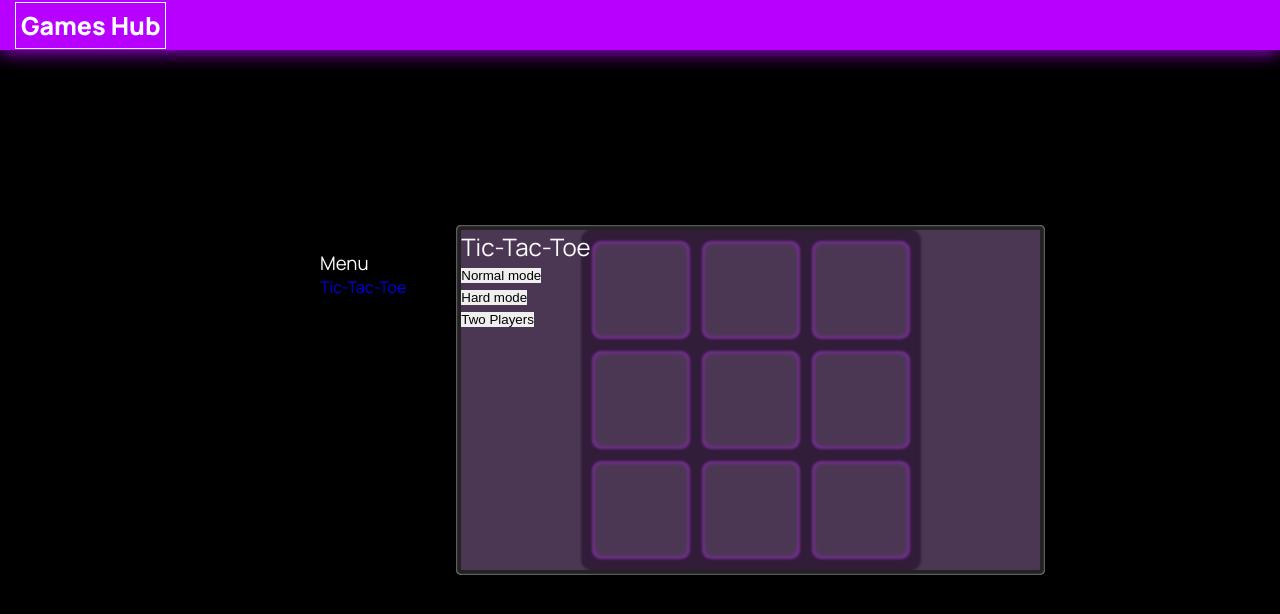
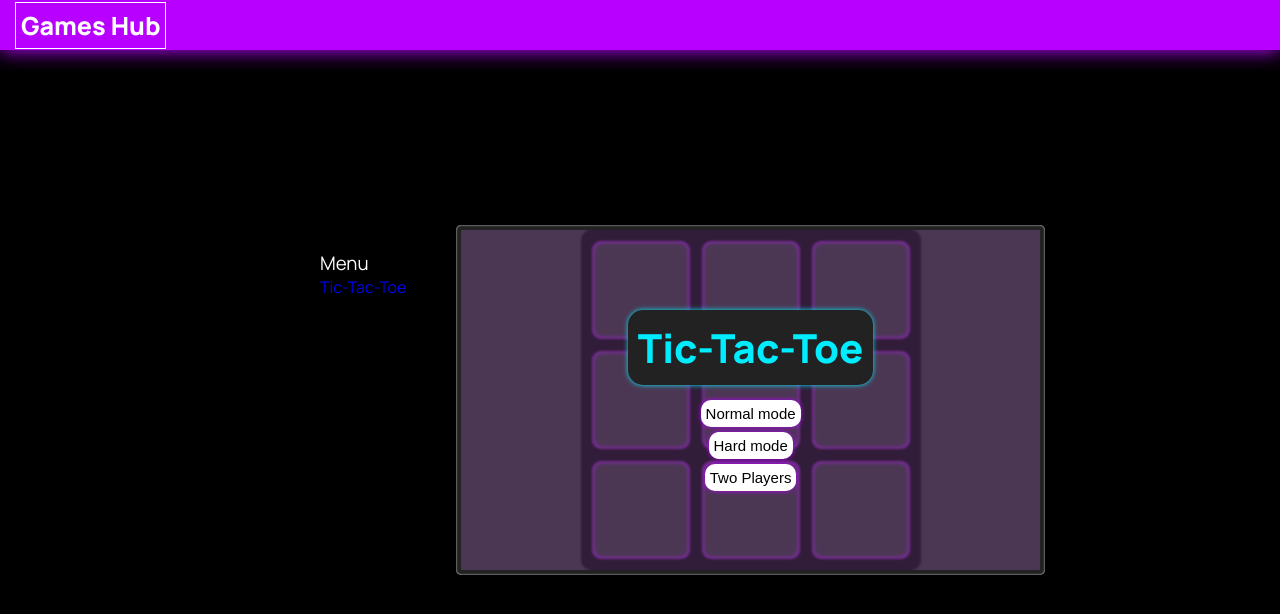
Before and after one commit to sykidaari/Proyecto-5.-Games-Hub, a website built with Vite: page index.html in a window 1280 px wide. Built offline with nearby package versions, Linux system fonts and the light colour scheme.

Commit message:
working on menus and options

```diff
--- a/src/_global.scss
+++ b/src/_global.scss
@@ -9,6 +9,8 @@ $theme-color-2: #000000;
 $theme-color-3: #222222;
 $theme-color-4: #b700ff;
 $theme-color-5: #00ecff;
+
+$menu-color: #db82ff39;
 
 // FONT SIZES
 $font-XXS: 10px;
@@ -31,7 +33,3 @@ $spacing-ML: 30px;
 $spacing-L: 35px;
 $spacing-XL: 40px;
 $spacing-XXL: 45px;
-
-// * MIXINS
-@mixin centeredFlexBox {
-}
--- a/src/components/main/games/_games.scss
+++ b/src/components/main/games/_games.scss
@@ -39,6 +39,12 @@
         border-radius: $spacing-XXS;
 
         .game-menu {
+          display: flex;
+          flex-direction: column;
+          justify-content: center;
+          align-items: center;
+          gap: $spacing-S;
+
           z-index: 10;
           backdrop-filter: blur(1px);
           -webkit-backdrop-filter: blur(1px);
@@ -46,7 +52,38 @@
 
           inset: $spacing-XXS;
 
-          background-color: #db82ff39;
+          background-color: $menu-color;
+
+          h2 {
+            font-size: $font-L;
+            color: $theme-color-5;
+            font-weight: 800;
+
+            padding: $spacing-XS;
+            background-color: $theme-color-3;
+            box-shadow: 0 0 5px 0 $theme-color-5;
+            border-radius: $spacing-S;
+          }
+        }
+        .options {
+          display: flex;
+          flex-direction: column;
+          justify-content: center;
+          align-items: center;
+          gap: $spacing-XXS;
+
+          button {
+            font-size: $font-XS;
+            color: $theme-color-2;
+            background-color: $theme-color-1;
+            padding: $spacing-XXS;
+            border-radius: $spacing-XS;
+            box-shadow: 0 0 5px 0 $theme-color-4;
+
+            &:hover {
+              background-color: $theme-color-5;
+            }
+          }
         }
       }
     }
--- a/src/components/main/games/data.js
+++ b/src/components/main/games/data.js
@@ -4,9 +4,24 @@ export const data = {
       name: 'Tic-Tac-Toe',
       id: 'tic-tac-toe',
       options: [
-        { name: 'Normal mode', id: 'normal-mode' },
-        { name: 'Hard mode', id: 'hard-mode' },
-        { name: 'Two Players', id: 'two-players' }
+        {
+          name: 'Normal mode',
+          id: 'normal-mode',
+          function: 'match',
+          param: 'normal'
+        },
+        {
+          name: 'Hard mode',
+          id: 'hard-mode',
+          function: 'match',
+          param: 'hard'
+        },
+        {
+          name: 'Two Players',
+          id: 'two-players',
+          function: 'match',
+          param: 'two'
+        }
       ],
       gameData: {
         squares: [],
--- a/src/components/main/games/ticTacToe/_ticTacToe.scss
+++ b/src/components/main/games/ticTacToe/_ticTacToe.scss
@@ -23,8 +23,6 @@
 
       font-size: $font-S;
       font-weight: 700;
-
-      cursor: pointer;
 
       scale: 98%;
 
--- a/src/components/main/games/ticTacToe/match/computerMove.js
+++ b/src/components/main/games/ticTacToe/match/computerMove.js
@@ -2,8 +2,10 @@ import { gameData } from '../ticTacToe';
 import { checkWinOrDraw } from './checkWinOrDraw';
 import { endGame } from './endGame';
 
-export const computerMove = () => {
+export const computerMove = (squareStatus, mode) => {
   if (gameData.unplayedSquares.length === 0) return;
+
+  console.log(mode);
 
   const randomIndex = Math.floor(
     Math.random() * gameData.unplayedSquares.length
@@ -12,11 +14,11 @@ export const computerMove = () => {
   const square = gameData.unplayedSquares[randomIndex];
   const button = gameData.buttons[square.number - 1];
 
-  square.status = 'O';
+  square.status = squareStatus;
   button.innerText = square.status;
   button.classList.add(square.status);
 
   button.disabled = true;
 
-  checkWinOrDraw('O');
+  checkWinOrDraw(square.status);
 };
--- a/src/components/main/games/ticTacToe/match/match.js
+++ b/src/components/main/games/ticTacToe/match/match.js
@@ -2,17 +2,24 @@ import { gameData } from '../ticTacToe';
 import { computerMove } from './computerMove';
 import { playerMove } from './playerMove';
 
-export const match = () => {
+export const match = (mode) => {
+  let currentPlayer = 'X';
+
   gameData.buttons.forEach((button, i) => {
     const square = gameData.squares[i];
 
     button.addEventListener(
       'click',
       () => {
-        playerMove(square, button);
-        setTimeout(() => {
-          computerMove();
-        }, 500);
+        if (mode === 'two') {
+          playerMove(currentPlayer, square, button);
+          currentPlayer = currentPlayer === 'X' ? 'O' : 'X';
+        } else {
+          playerMove('X', square, button);
+          setTimeout(() => {
+            computerMove('O', mode);
+          }, 500);
+        }
       },
       { once: true }
     );
--- a/src/components/main/games/ticTacToe/match/playerMove.js
+++ b/src/components/main/games/ticTacToe/match/playerMove.js
@@ -2,8 +2,8 @@ import { gameData } from '../ticTacToe';
 import { checkWinOrDraw } from './checkWinOrDraw';
 import { endGame } from './endGame';
 
-export const playerMove = (square, button) => {
-  square.status = 'X';
+export const playerMove = (squareStatus, square, button) => {
+  square.status = squareStatus;
   button.innerText = square.status;
   button.classList.add(square.status);
 
@@ -13,5 +13,5 @@ export const playerMove = (square, button) => {
     (square) => square.status === null
   );
 
-  checkWinOrDraw('X');
+  checkWinOrDraw(square.status);
 };
--- a/src/components/main/games/ticTacToe/ticTacToe.js
+++ b/src/components/main/games/ticTacToe/ticTacToe.js
@@ -11,5 +11,5 @@ export const ticTacToe = () => {
   getGameDiv(0);
   gameMenu();
   createGame();
-  match();
+  // match();
 };
--- a/src/components/main/games/utils/createGameMenu.js
+++ b/src/components/main/games/utils/createGameMenu.js
@@ -9,9 +9,12 @@ export const createGameMenu = (i) => {
     id: `${game.id}-menu`
   });
 
+  menuDiv.dataset.menu = 'true';
+
   const title = createAndAppendChild(menuDiv, 'h2', {
     innerText: data.games[i].name
   });
 
+  console.log('menu created');
   createGameOptions(i, menuDiv);
 };
--- a/src/components/main/games/utils/createGameOptions.js
+++ b/src/components/main/games/utils/createGameOptions.js
@@ -1,15 +1,27 @@
 import { createAndAppendChild } from '../../../../utils/createAndAppendChild';
 import { data } from '../data';
+import { match } from '../ticTacToe/match/match';
 
 export const createGameOptions = (i, parentTag) => {
   const optionsUl = createAndAppendChild(parentTag, 'ul', {
     className: 'options'
   });
 
+  const functionMap = { match: match };
+
   data.games[i].options.forEach((option) => {
     const li = createAndAppendChild(optionsUl, 'li');
     const button = createAndAppendChild(li, 'button', {
       innerText: option.name
     });
+
+    console.log('options created');
+    button.addEventListener('click', () => {
+      if (parentTag.dataset.menu) {
+        parentTag.classList.add('hidden');
+      }
+
+      functionMap[option.function](option.param);
+    });
   });
 };
--- a/src/main.scss
+++ b/src/main.scss
@@ -31,5 +31,13 @@ body {
     justify-content: center;
     align-items: center;
     height: 100svh;
+
+    button {
+      cursor: pointer;
+    }
+
+    .hidden {
+      display: none !important;
+    }
   }
 }
```
